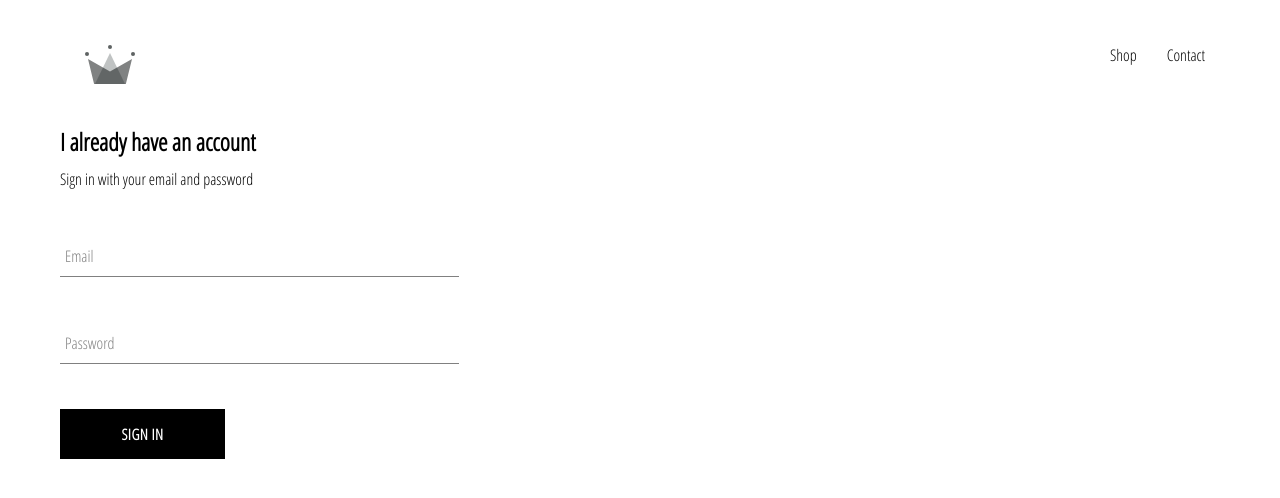
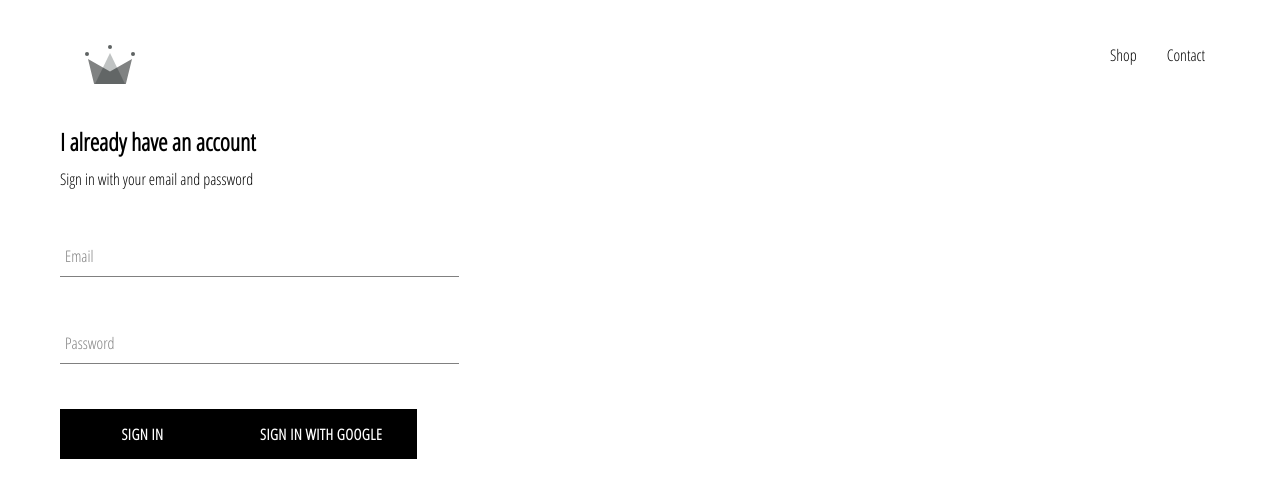
Before and after one commit to kbaistrocchi/crown-clothing, a React (Create React App) app: page /signin in a window 1280 px wide. Shown: the top 498 px of the page. Built offline with nearby package versions, Linux system fonts and the light colour scheme.

Commit message:
feat: use the signIn method in a a button
opens a new tab rather than a popup window

```diff
--- a/src/components/sign-in/sign-in.component.jsx
+++ b/src/components/sign-in/sign-in.component.jsx
@@ -2,6 +2,8 @@ import React from 'react';
 
 import FormInput from '../form-input/form-input.component';
 import CustomButton from '../custom-button/custom-button.component';
+
+import { signInWithGoogle } from '../../firebase/firebase.utils';
 
 import './sign-in.styles.scss';
 
@@ -57,6 +59,9 @@ class SignIn extends React.Component {
                     <CustomButton type='submit' >
                         Sign In
                     </ CustomButton>
+                    <CustomButton onClick={signInWithGoogle} >
+                        Sign In with Google
+                    </ CustomButton>
                 </form>
             </div>
         )
```
